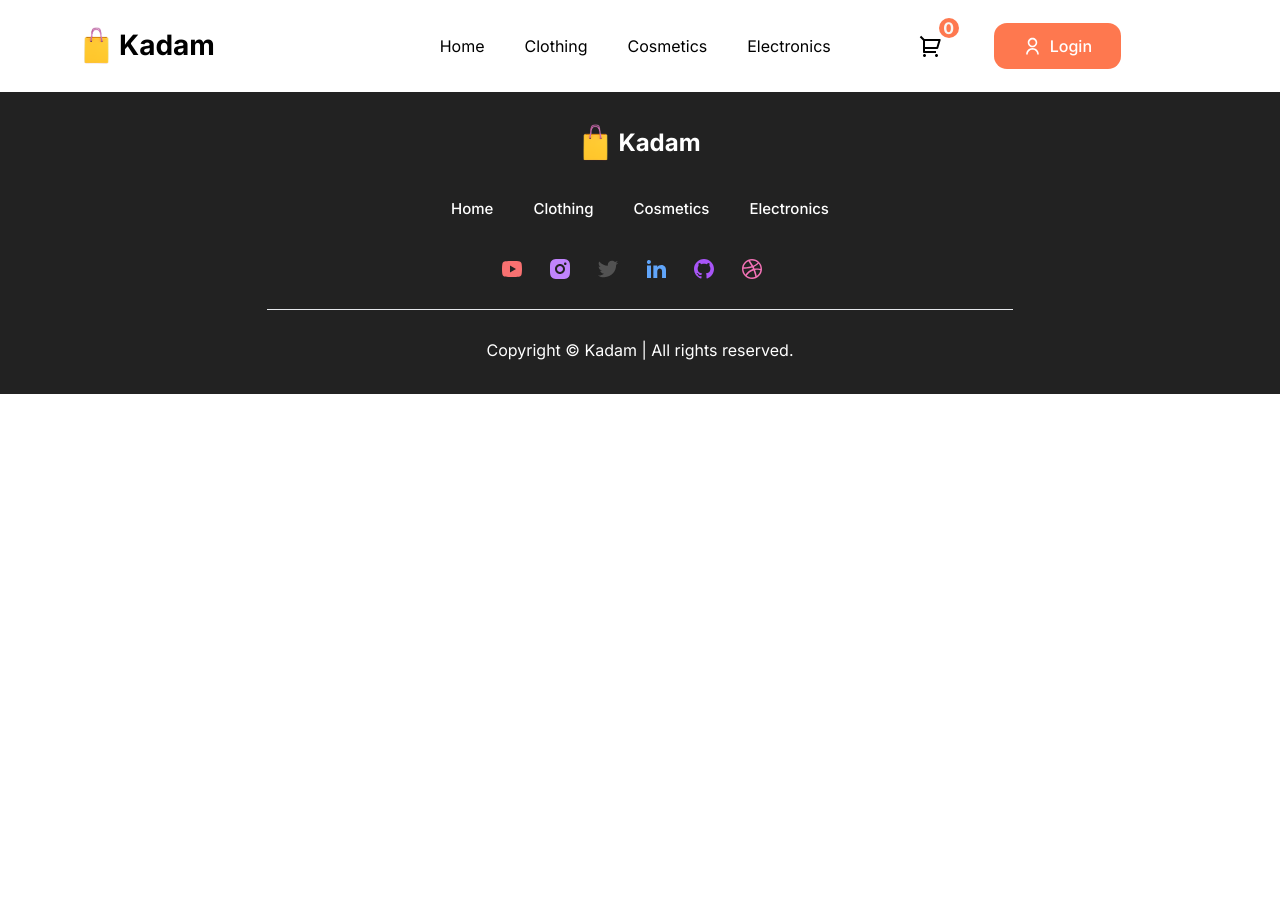
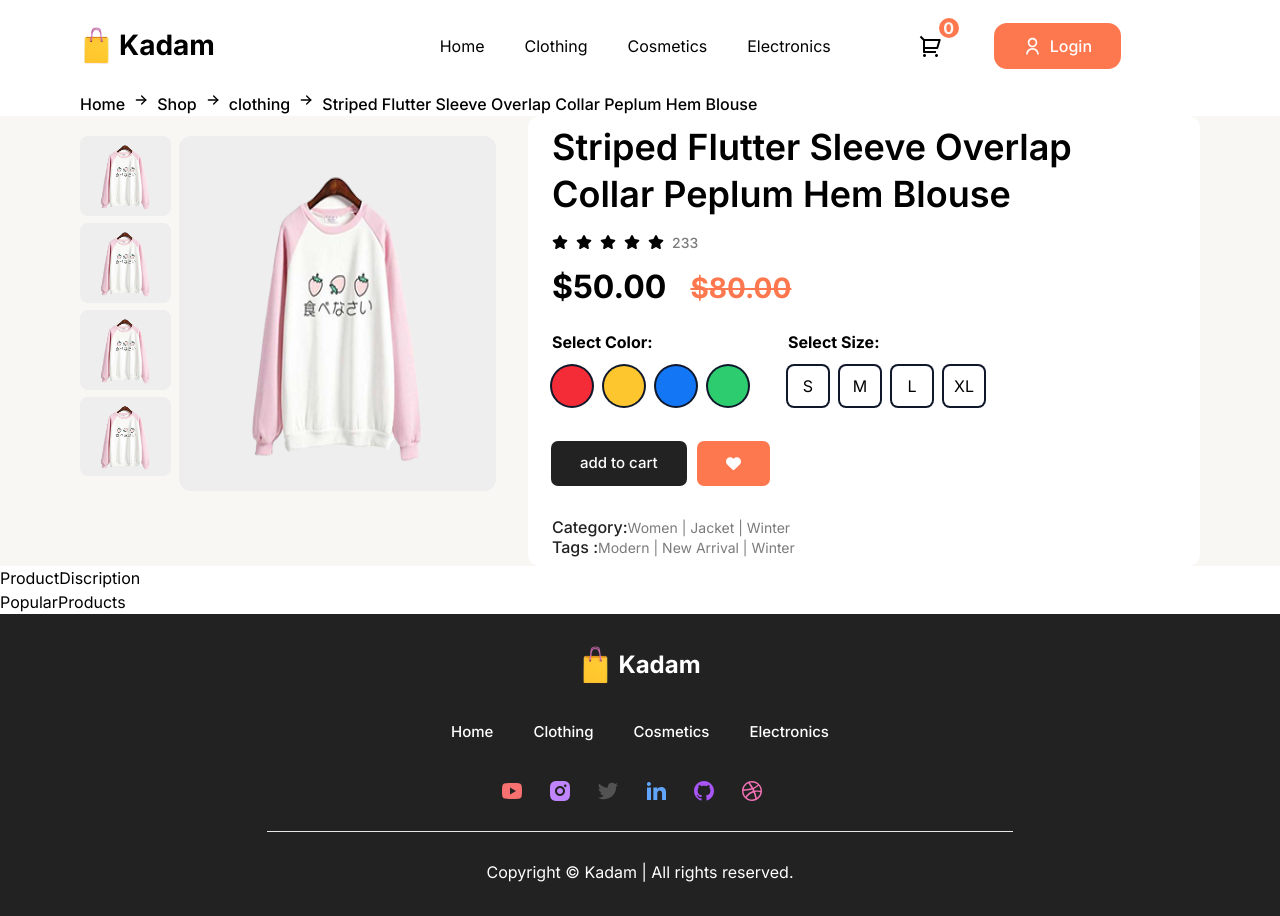
Before and after one commit to 3MaheshKadam/Ecommerce-MERN, a React (Vite) app in the folder client/: page /product/1 in a window 1280 px wide. Before the commit the page ends 800 px from the top, so only its background shows below. Built offline with nearby package versions, Linux system fonts and the light colour scheme; a web font is replaced by a local one.

Commit message:
product display page completed

```diff
--- a/client/src/App.jsx
+++ b/client/src/App.jsx
@@ -19,8 +19,8 @@ export default function App() {
       <Route path="/cosmetics" element={<Category category={"cosmetics"} banner={cosmeticsbanner}/>}/>
       <Route path="/electronics" element={<Category category={"electronics"} banner={electronicsbanner}/>}/>
       <Route path="/product" element={<Product/>}/>
-      <Route path=":productId" element={<Product/>}/>
-    </Routes>
+      <Route path="/product/:productId" element={<Product />} />
+      </Routes>
     <Footer/>
     </BrowserRouter>
   )
--- a/client/src/Pages/Product.jsx
+++ b/client/src/Pages/Product.jsx
@@ -1,9 +1,30 @@
-import React from 'react'
+import React from 'react';
+import { useParams } from 'react-router-dom';
+import ProductHd from '../components/ProductHd';
+import all_products from '../assets/all_products.js';
+import ProductDisplay from '../components/ProductDisplay.jsx';
+import PopularProducts from '../components/PopularProducts.jsx';
+import ProductDiscription from '../components/ProductDiscription.jsx';
 
 const Product = () => {
+  const { productId } = useParams();
+  console.log("productId:", productId);
+
+  const product = all_products.find((e) => e.id === Number(productId));
+  if (!product) {
+    return <div className="">Product not found</div>;
+  }
+
   return (
-    <div>Product</div>
-  )
-}
+    <section>
+      <div className="">
+        <ProductHd product={product} />
+        <ProductDisplay product={product}/>
+        <ProductDiscription/>
+        <PopularProducts/>
+      </div>
+    </section>
+  );
+};
 
-export default Product
+export default Product;
--- a/client/src/components/Item.jsx
+++ b/client/src/components/Item.jsx
@@ -3,7 +3,7 @@ import { Link } from 'react-router-dom'
 import {RiShoppingCart2Line} from 'react-icons/ri'
 const Item = ({ id, name, image, old_price, new_price }) => {
   return (
-    <Link to={''}className='bg-white p-2 rounded-xl relative'>
+    <Link to={`/product/${id}`}className='bg-white p-2 rounded-xl relative'>
       <div className='flexCenter'>
         <img src={image} alt={name} height={211} width={211} className='rounded-lg drop-shadow-xl absolute bottom-40 '/>
       </div>
--- /dev/null
+++ b/client/src/components/PopularProducts.jsx
@@ -0,0 +1,9 @@
+import React from 'react'
+
+const PopularProducts = () => {
+  return (
+    <div>PopularProducts</div>
+  )
+}
+
+export default PopularProducts
--- /dev/null
+++ b/client/src/components/ProductDiscription.jsx
@@ -0,0 +1,9 @@
+import React from 'react'
+
+const ProductDiscription = () => {
+  return (
+    <div>ProductDiscription</div>
+  )
+}
+
+export default ProductDiscription
--- /dev/null
+++ b/client/src/components/ProductDisplay.jsx
@@ -0,0 +1,72 @@
+import React from 'react';
+import { FaStar, FaHeart } from 'react-icons/fa6';
+
+const ProductDisplay = (props) => {
+    const { product } = props;
+    return (
+        <section className='max-padd-container flex flex-col gap-8 xl:flex-row bg-primary'>
+            <div className=" flex gap-x-2 xl:flex-1 py-5">
+                <div className=" flex flex-col gap-[7px] flex-wrap">
+                    <img src={product.image} alt="" className='max-h-[84px] rounded-lg bg-gray-10' />
+                    <img src={product.image} alt="" className='max-h-[84px] rounded-lg bg-gray-10' />
+                    <img src={product.image} alt="" className='max-h-[84px] rounded-lg bg-gray-10' />
+                    <img src={product.image} alt="" className='max-h-[84px] rounded-lg bg-gray-10' />
+                </div>
+                <div className="max-h-[355px] w-auto flex">
+                    <img src={product.image} alt="" className='rounded-xl bg-gray-10' />
+                </div>
+            </div>
+            {/* right side */}
+            <div className="flex-col flex xl:flex-[1.5] bg-white py-2 px-6 rounded-xl">
+
+                <h3 className='h3 xm:line-clamp-1'>{product.name}</h3>
+                <div className="flex item-start gap-x-2 medium-16">
+                    <FaStar />
+                    <FaStar />
+                    <FaStar />
+                    <FaStar />
+                    <FaStar />
+                    <p>{233}</p>
+                </div>
+                <div className="flex items-baseline gap-x-6 bold-28 sm:bold-32 mt-4">
+                    <div className="">${product.new_price}.00</div>
+                    <div className="bold-20 sm:bold-28 line-through text-secondary">${product.old_price}.00</div>
+                </div>
+
+
+
+                <div className="">
+                    {/* product color and icon */}
+                    <div className="flex flex-col sm:flex-row gap-x-10 gap-y-3 my-6">
+                        <div className="">
+                            <h4 className='bold-16'>Select Color:</h4>
+                            <div className="flex gap-3 my-3">
+                                <div className="ring-2 ring-slate-900 h-10 w-10 flexCenter cursor-pointer rounded-full bg-secondaryRed"></div>
+                                <div className="ring-2 ring-slate-900 h-10 w-10 flexCenter cursor-pointer rounded-full bg-secondaryYellow"></div>
+                                <div className="ring-2 ring-slate-900 h-10 w-10 flexCenter cursor-pointer rounded-full bg-secondaryBlue"></div>
+                                <div className="ring-2 ring-slate-900 h-10 w-10 flexCenter cursor-pointer rounded-full bg-secondaryGreen"></div>
+                            </div>
+                        </div>
+                        <div className="">
+                            <h4 className='bold-16'>Select Size:</h4>
+                            <div className="flex gap-3 my-3">
+                                <div className="ring-2 ring-slate-900 h-10 w-10 flexCenter cursor-pointer rounded-md">S</div>
+                                <div className="ring-2 ring-slate-900 h-10 w-10 flexCenter cursor-pointer rounded-md">M</div>
+                                <div className="ring-2 ring-slate-900 h-10 w-10 flexCenter cursor-pointer rounded-md">L</div>
+                                <div className="ring-2 ring-slate-900 h-10 w-10 flexCenter cursor-pointer rounded-md">XL</div>
+                            </div>
+                        </div>
+                    </div>
+                    <div className="flex gap-3 mb-8 max-w-[555px]">
+                        <button className='btn-dark rounded-md'>add to cart</button>
+                        <button className='btn-secondary rounded-md !py4'><FaHeart/></button>
+                    </div>
+                    <p><span className='medium-16 text-tertiary'>Category:</span>Women | Jacket | Winter</p>
+                    <p><span className='medium-16 text-tertiary'>Tags :</span>Modern | New Arrival | Winter</p>
+                </div>
+            </div>
+        </section>
+    );
+}
+
+export default ProductDisplay;
--- /dev/null
+++ b/client/src/components/ProductHd.jsx
@@ -0,0 +1,14 @@
+import React from 'react';
+import { TbArrowRight } from 'react-icons/tb';
+
+const ProductHd = (props) => {
+  const { product } = props;
+  return (
+    <div className='max-padd-container flex item-center flex-wrap gap-x-2 medium-16'>
+      Home <TbArrowRight /> Shop <TbArrowRight /> {product.category}
+      <TbArrowRight /> {product.name}
+    </div>
+  );
+};
+
+export default ProductHd;
```
